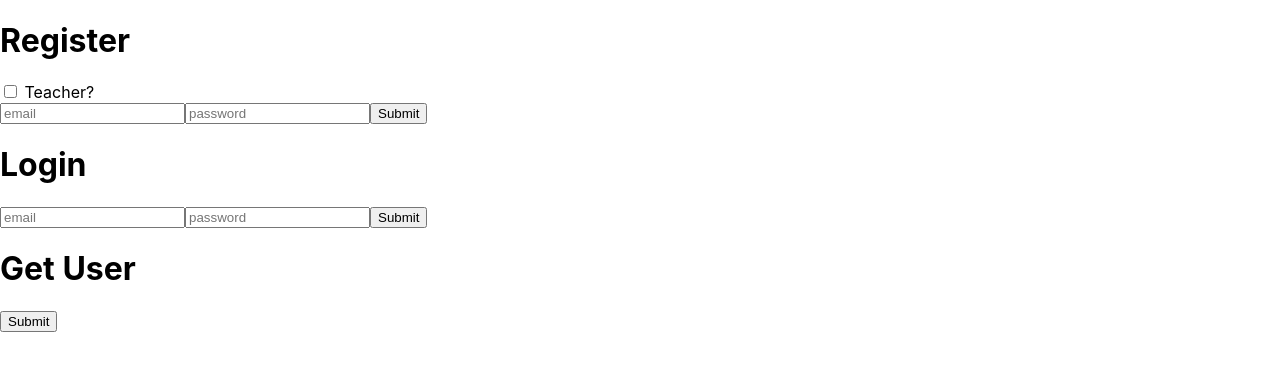
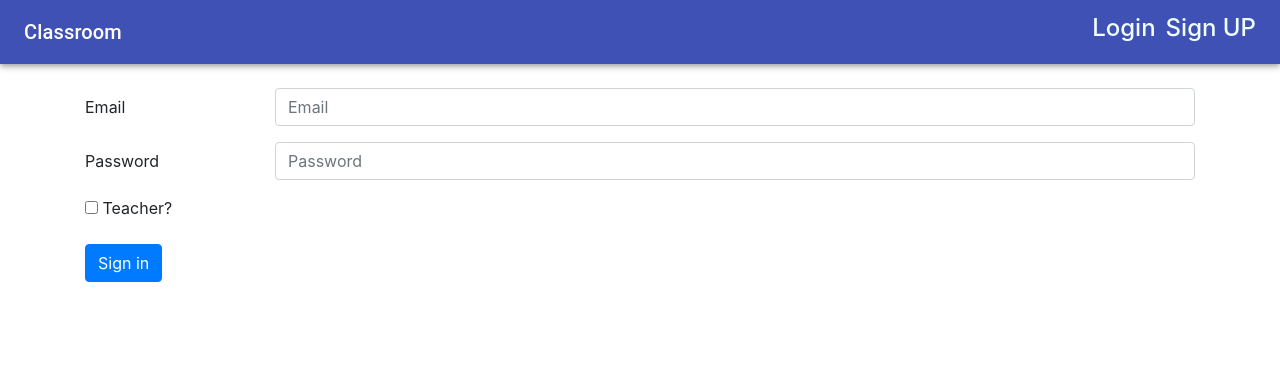
Before and after one commit to Ranjini2020/classroom-app, a React (Create React App) app in the folder client/: page /register in a window 1280 px wide. Shown: the top 370 px of the page. Built offline with nearby package versions, Linux system fonts and the light colour scheme.

Commit message:
login page,home page crated

```diff
--- a/client/public/index.html
+++ b/client/public/index.html
@@ -15,6 +15,8 @@
       user's mobile device or desktop. See https://developers.google.com/web/fundamentals/web-app-manifest/
     -->
     <link rel="manifest" href="%PUBLIC_URL%/manifest.json" />
+    <link href="https://maxcdn.bootstrapcdn.com/font-awesome/4.7.0/css/font-awesome.min.css" rel="stylesheet" />
+  <link rel="stylesheet" href="https://cdnjs.cloudflare.com/ajax/libs/twitter-bootstrap/4.0.0/css/bootstrap.min.css" />
     <!--
       Notice the use of %PUBLIC_URL% in the tags above.
       It will be replaced with the URL of the `public` folder during the build.
--- a/client/src/App.js
+++ b/client/src/App.js
@@ -1,18 +1,25 @@
 import React from "react";
 import { BrowserRouter as Router, Route, Switch } from "react-router-dom";
 import index from "./pages/authentication";
+import Header  from "./pages/Header";
+import About from "./pages/About"
+
+import Register from "./pages/Register";
+import View from "./pages/View";
+
+
 
 
 function App() {
   return (
     <Router>
       <div>
-
+        <Header/>
         <Switch>
-          <Route exact path="/" component={index} />
-          <Route exact path="/register" component={index} />
+          <Route exact path="/" component={About}/>
+          <Route exact path="/register" component={Register} />
           <Route exact path="/login" component={index} />
-          <Route exact path="/view" component={index} />
+          <Route exact path="/view" component={View} />
 
         </Switch>
       </div>
--- /dev/null
+++ b/client/src/pages/About.js
@@ -0,0 +1,18 @@
+import React from "react";
+
+function About() {
+  return (
+    <div>
+      <h1>About Page</h1>
+      <p>
+        Nunc pharetra finibus est at efficitur. Praesent sed congue diam. Integer gravida dui
+        mauris, ut interdum nunc egestas sed. Aenean sed mollis diam. Nunc aliquet risus ac finibus
+        porta. Nam quis arcu non lectus tincidunt fermentum. Suspendisse aliquet orci porta quam
+        semper imperdiet. Praesent euismod mi justo, faucibus scelerisque risus cursus in. Sed
+        rhoncus mollis diam, sit amet facilisis lectus blandit at.
+      </p>
+    </div>
+  );
+}
+
+export default About;
--- /dev/null
+++ b/client/src/pages/Header.js
@@ -0,0 +1,41 @@
+
+import React from 'react';
+import { makeStyles } from '@material-ui/core/styles';
+import AppBar from '@material-ui/core/AppBar';
+import Toolbar from '@material-ui/core/Toolbar';
+import Typography from '@material-ui/core/Typography';
+// import Button from '@material-ui/core/Button';
+import { Link } from "react-router-dom"
+import  "../styles/style.css"
+
+
+const useStyles = makeStyles((theme) => ({
+  root: {
+    flexGrow: 1,
+  },
+  menuButton: {
+    marginRight: theme.spacing(2),
+  },
+  title: {
+    flexGrow: 1,
+  },
+}));
+
+export default function ButtonAppBar() {
+  const classes = useStyles();
+
+  return (
+    <div className={classes.root}>
+      <AppBar position="static">
+        <Toolbar>
+
+          <Typography variant="h6" className={classes.title}>
+            Classroom
+          </Typography>
+          <Link to="/login" className="button" ><h4>Login</h4></Link>
+          <Link to="/register" className="button"><h4>Sign UP</h4></Link>
+        </Toolbar>
+      </AppBar>
+    </div>
+  );
+}
--- /dev/null
+++ b/client/src/pages/Register.js
@@ -0,0 +1,80 @@
+import React, { useState } from "react";
+
+import Axios from "axios";
+
+function Register(){
+    const [registrationType, setRegistrationType] = useState(false);
+    const [registerUsername, setRegisterUsername] = useState("");
+    const [registerPassword, setRegisterPassword] = useState("");
+
+
+    const register = () => {
+        Axios({
+          method: "POST",
+          data: {
+            isTeacher: registrationType,
+            email: registerUsername,
+            password: registerPassword,
+          },
+          withCredentials: true,
+          url: "http://localhost:4000/register",
+        }).then((res) => res.data ? window.location.replace("/login") : alert("User already registered"));
+      };
+      return (
+        // <div className="Register">
+        //      <div>
+        //          <h1>Register</h1>
+        //         <input
+        //       type="checkbox"
+        //       onClick={(e) => setRegistrationType(e.target.checked)}
+        //          /> Teacher?
+        //          <br/>
+        //          <input
+        //       placeholder="email"
+        //       onChange={(e) => setRegisterUsername(e.target.value)}
+        //         />
+        //         <input
+        //       type="password"
+        //       placeholder="password"
+        //       onChange={(e) => setRegisterPassword(e.target.value)}
+        //         />
+        //         <button onClick={register}>Submit</button>
+        //   </div>
+        //   </div>
+        <div className="container mt-4">
+
+        <form>
+   <div className="form-group row">
+     <label  className="col-sm-2 col-form-label">Email</label>
+        <div className="col-sm-10">
+       <input type="email"
+        onChange={(e) => setRegisterUsername(e.target.value)}
+      className="form-control" id="inputEmail3" placeholder="Email"/>
+    </div>
+  </div>
+  <div className="form-group row">
+    <label  className="col-sm-2 col-form-label">Password</label>
+    <div className="col-sm-10">
+      <input type="password" className="form-control" id="inputPassword3" placeholder="Password"  onChange={(e) => setRegisterPassword(e.target.value)}/>
+    </div>
+  </div>
+  <input
+              type="checkbox"
+              onClick={(e) => setRegistrationType(e.target.checked)}
+                 /> Teacher?
+
+
+
+   <div className="form-group row">
+     <div className="col-sm-10">
+       <button type="submit" className="btn btn-primary mt-4"  onClick={register}>Sign in</button>
+    </div>
+   </div>
+ </form>
+      </div>
+    );
+
+
+
+}
+export default Register;
--- /dev/null
+++ b/client/src/pages/View.js
@@ -0,0 +1,18 @@
+import React from "react";
+
+function View() {
+  return (
+    <div>
+      <h1>About Page</h1>
+      <p>
+        Nunc pharetra finibus est at efficitur. Praesent sed congue diam. Integer gravida dui
+        mauris, ut interdum nunc egestas sed. Aenean sed mollis diam. Nunc aliquet risus ac finibus
+        porta. Nam quis arcu non lectus tincidunt fermentum. Suspendisse aliquet orci porta quam
+        semper imperdiet. Praesent euismod mi justo, faucibus scelerisque risus cursus in. Sed
+        rhoncus mollis diam, sit amet facilisis lectus blandit at.
+      </p>
+    </div>
+  );
+}
+
+export default View;
--- a/client/src/pages/authentication/index.js
+++ b/client/src/pages/authentication/index.js
@@ -4,25 +4,25 @@ import Axios from "axios";
 
 
 function Login() {
-    const [registrationType, setRegistrationType] = useState(false);
-    const [registerUsername, setRegisterUsername] = useState("");
-    const [registerPassword, setRegisterPassword] = useState("");
+  // const [registrationType, setRegistrationType] = useState(false);
+  // const [registerUsername, setRegisterUsername] = useState("");
+  // const [registerPassword, setRegisterPassword] = useState("");
   const [loginUsername, setLoginUsername] = useState("");
   const [loginPassword, setLoginPassword] = useState("");
   const [data, setData] = useState(null);
   //const [message, setMessage] = useState(null);
-    const register = () => {
-      Axios({
-        method: "POST",
-        data: {
-          isTeacher: registrationType,
-          email: registerUsername,
-          password: registerPassword,
-        },
-        withCredentials: true,
-        url: "http://localhost:4000/register",
-      }).then((res) => res.data ? window.location.replace("/login") : alert("User already registered"));
-    };
+  // const register = () => {
+  //   Axios({
+  //     method: "POST",
+  //     data: {
+  //       isTeacher: registrationType,
+  //       email: registerUsername,
+  //       password: registerPassword,
+  //     },
+  //     withCredentials: true,
+  //     url: "http://localhost:4000/register",
+  //   }).then((res) => res.data ? window.location.replace("/login") : alert("User already registered"));
+  // };
   const login = () => {
     Axios({
       method: "POST",
@@ -41,53 +41,100 @@ function Login() {
       method: "GET",
       withCredentials: true,
       url: "http://localhost:4000/user",
-      }).then(({data}) => {
+    }).then(({ data }) => {
       setData(data);
     });
   };
 
   return (
+    <div className="container mt-5">
     <div className="App">
-        <div>
-          <h1>Register</h1>
-          <input
-            type="checkbox"
-            onClick={(e) => setRegistrationType(e.target.checked)}
-          /> Teacher?
-          <br/>
-          <input
-            placeholder="email"
-            onChange={(e) => setRegisterUsername(e.target.value)}
-          />
-          <input
-            type="password"
-            placeholder="password"
-            onChange={(e) => setRegisterPassword(e.target.value)}
-          />
-          <button onClick={register}>Submit</button>
+
+
+    <form>
+      <div className="form-group row">
+        <label className="col-sm-2 col-form-label">Email</label>
+        <div className="col-sm-10">
+          <input type="email"
+            onChange={(e) => setLoginUsername(e.target.value)}
+            className="form-control" id="inputEmail3" placeholder="Email" />
+        </div>
+      </div>
+      <div className="form-group row">
+        <label className="col-sm-2 col-form-label">Password</label>
+        <div className="col-sm-10">
+          <input type="password" className="form-control" id="inputPassword3" placeholder="Password" onChange={(e) => setLoginPassword(e.target.value)} />
+        </div>
       </div>
 
+
+      <div className="form-group row">
+        <div className="col-sm-10">
+          <button type="submit" className="btn btn-primary" onClick={login}>Log In</button>
+        </div>
+      </div>
+       {/* <div className="form-group row">
+        <div className="col-sm-10">
+          <button type="submit" className="btn btn-primary" onClick={login}>Log In</button>
+        </div>
+      </div> */}
+
+
+    </form>
+    <br/>
     <div>
-          <h1>Login</h1>
-          <input
-            placeholder="email"
-            onChange={(e) => setLoginUsername(e.target.value)}
-          />
-          <input
-          type="password"
-            placeholder="password"
-            onChange={(e) => setLoginPassword(e.target.value)}
-          />
-          <button onClick={login}>Submit</button>
-        </div>
+          <h2>Get User</h2>
 
-         <div>
-          <h1>Get User</h1>
           <button onClick={getUser}>Submit</button>
            {data ? <h1>Welcome  {data.email}</h1> : null}
          </div>
     </div>
-    );
+    </div>
+    )
 }
 
+// {/* <div>
+//           <h1>Register</h1>
+//           <input
+//             type="checkbox"
+//             onClick={(e) => setRegistrationType(e.target.checked)}
+//           /> Teacher?
+//           <br/>
+//           <input
+//             placeholder="email"
+//             onChange={(e) => setRegisterUsername(e.target.value)}
+//           />
+//           <input
+//             type="password"
+//             placeholder="password"
+//             onChange={(e) => setRegisterPassword(e.target.value)}
+//           />
+//           <button onClick={register}>Submit</button>
+//         </div> */}
+
+// {/* <div>
+//           <h1>Login</h1>
+//           <input
+//             placeholder="email"
+//             onChange={(e) => setLoginUsername(e.target.value)}
+//           />
+//           <input
+//           type="password"
+//             placeholder="password"
+//             onChange={(e) => setLoginPassword(e.target.value)}
+//           />
+//           <button onClick={login}>Submit</button>
+//         </div>
+
+//          <div>
+//           <h1>Get User</h1>
+//           <button onClick={getUser}>Submit</button>
+//            {data ? <h1>Welcome  {data.email}</h1> : null}
+//          </div>
+//       </div>
+//     ); */}
+
+
+
+
 export default Login
--- /dev/null
+++ b/client/src/styles/style.css
@@ -0,0 +1,5 @@
+.button{
+  color: azure;
+  margin-left: 10px;
+
+}
--- a/package.json
+++ b/package.json
@@ -24,6 +24,7 @@
   },
   "homepage": "https://github.com/Ranjini2020/classroom-app#readme",
   "dependencies": {
+    "@material-ui/core": "^4.11.0",
     "axios": "^0.19.2",
     "bcryptjs": "^2.4.3",
     "body-parser": "^1.19.0",
```
Also changed, not shown: client/src/pages/Home.js (deleted), 2 other files (tests, documents, lock files or other folders). Lines whose indentation alone changed are shown as unchanged.
